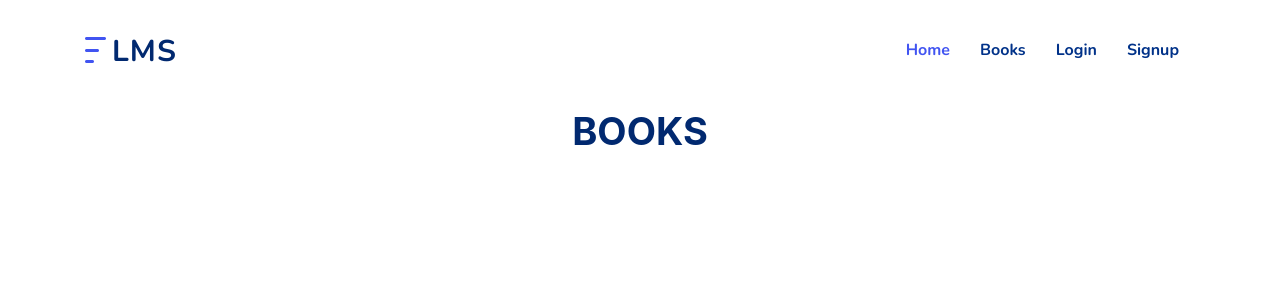
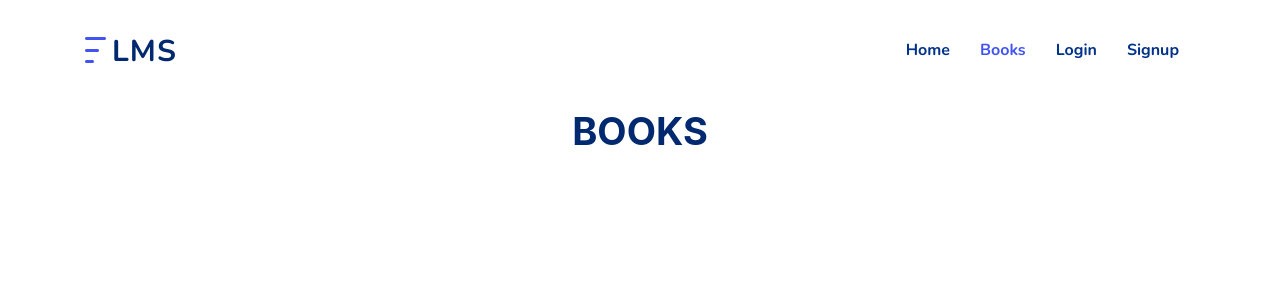
Before and after one commit to durgeshmeena/Library_Management_System, a Flask app: page /books in a window 1280 px wide. Shown: the top 300 px of the page. Run offline with Flask 2, Linux system fonts and the light colour scheme; data that the repository does not hold is empty; some libraries are stand-ins or nearby versions.

Commit message:
adding active page focus

```diff
--- a/app/templates/base.html
+++ b/app/templates/base.html
@@ -53,22 +53,24 @@
       </a>
 
       <nav id="navbar" class="navbar">
-        <ul>
-          <li><a class="nav-link scrollto active" href="/">Home</a></li>
-          <li><a class="nav-link scrollto" href="/books">Books</a></li>
+        <ul id="h-items-active">
+          <li><a class="nav-link scrollto {% if active_home %} active {% endif %}" href="/">Home</a></li>
+          <li><a class="nav-link scrollto {% if active_books %} active {% endif %}" href="/books">Books</a></li>
 
           {% if 'logged_in' in session %}
               {% if session['user'].get('admin') %}
-                <li><a class="nav-link scrollto" href="/members">Members</a></li>
-                <li><a class="nav-link scrollto" href="/transactions">Transactions</a></li>
+                <li><a class="nav-link scrollto {% if active_members %} active {% endif %}" href="/members">Members</a></li>
+                <li><a class="nav-link scrollto {% if active_transactions %} active {% endif %}" href="/transactions">Transactions</a></li>
+                <li><a class="nav-link scrollto {% if active_add_book %} active {% endif %}" href="/add-book">Add Books</a></li>
+
               {% endif %}
-            <li><a class="nav-link scrollto" href="/member/{{session['user']['username']}}">Profile</a></li>
+            <li><a class="nav-link scrollto {% if active_profile %} active {% endif %}" href="/member/{{session['user']['username']}}">Profile</a></li>
             <li><a class="nav-link scrollto" href="/logout">Logout</a></li>
 
           {% else%}
 
-            <li><a class="nav-link scrollto" href="/login">Login</a></li>
-            <li><a class="nav-link scrollto" href="/signup">Signup</a></li>
+            <li><a class="nav-link scrollto {% if active_login %} active {% endif %}" href="/login">Login</a></li>
+            <li><a class="nav-link scrollto {% if active_signup %} active {% endif %}" href="/signup">Signup</a></li>
           {% endif %}
 
         </ul>
--- a/app/views.py
+++ b/app/views.py
@@ -10,7 +10,7 @@ from mongoengine.errors import DoesNotExist
 
 @app.route('/')
 def home():
-    return render_template('home.html')
+    return render_template('home.html', active_home=True)
 
 @app.errorhandler(404)
 def invalid_route(e):
@@ -44,7 +44,7 @@ def login():
 
                     session.permanent = True
                     if form_checkbox:
-                        app.permanent_session_lifetime = timedelta(days=1)
+                        app.permanent_session_lifetime = timedelta(hours=5)
                     else:
                         app.permanent_session_lifetime = timedelta(hours=1)
                     session['user'] = user
@@ -67,7 +67,7 @@ def login():
                 flash_errors(form)
             return redirect( url_for('login') )
 
-    return render_template('login.html', form=form)
+    return render_template('login.html', form=form, active_login=True)
 
 
 
@@ -123,7 +123,7 @@ def signup():
             # return redirect( url_for('signup') )
 
 
-    return render_template('signup.html', form=form)
+    return render_template('signup.html', form=form, active_signup=True)
 
 @app.route('/logout')
 @login_required
@@ -177,21 +177,21 @@ def add_book():
 
         # return jsonify(books_data)
 
-    return render_template('add-book.html')
+    return render_template('add-book.html', active_add_book=True)
 
 
 @app.route('/books')
 def books():
     books = Book.objects()
     members=Member.objects()
-    return render_template('books2.html',books=books,members=members)
+    return render_template('books2.html',books=books,members=members, active_books=True)
 
 @app.route('/members')
 @admin_login
 def members():
     members = Member.objects()
 
-    return render_template('members.html',members=members)
+    return render_template('members.html',members=members, active_members=True)
 
 
 
@@ -210,7 +210,7 @@ def member(username):
                 return redirect('/member/'+session['user']['username'])
 
 
-    return render_template('member.html',member=member)
+    return render_template('member.html',member=member, active_profile=True)
 
 
 
@@ -378,4 +378,4 @@ def book_return():
 @admin_login
 def transactions():
     transactions = Transaction.objects()
-    return render_template('transactions.html',transactions=transactions)
+    return render_template('transactions.html',transactions=transactions, active_transactions=True)
```
Also changed, not shown: other parts of app/templates/base.html (+1 -1 lines).
